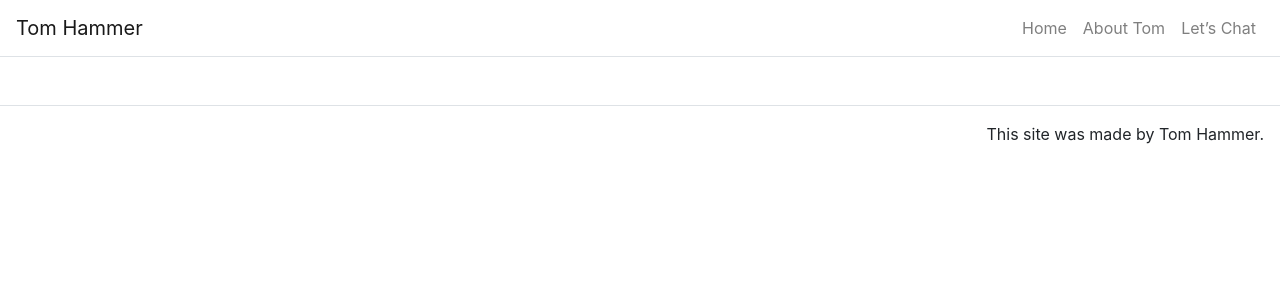
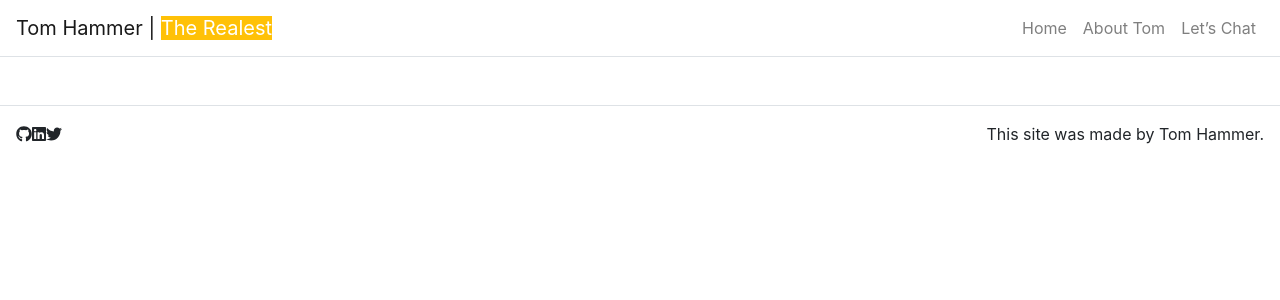
Before and after one commit to tjhammer845/tjhammer845.github.io, a React (Create React App) app: page / in a window 1280 px wide. Shown: the top 300 px of the page. Built offline with nearby package versions, Linux system fonts and the light colour scheme.

Commit message:
font awesome load attempt

```diff
--- a/package.json
+++ b/package.json
@@ -4,6 +4,11 @@
     "version": "0.1.0",
     "private": true,
     "dependencies": {
+        "@fortawesome/fontawesome-svg-core": "^1.2.32",
+        "@fortawesome/free-brands-svg-icons": "^5.15.1",
+        "@fortawesome/free-regular-svg-icons": "^5.15.1",
+        "@fortawesome/free-solid-svg-icons": "^5.15.1",
+        "@fortawesome/react-fontawesome": "^0.1.11",
         "axios": "^0.19.2",
         "boostrap": "^2.0.0",
         "bootstrap": "^4.5.2",
--- a/src/App.js
+++ b/src/App.js
@@ -3,6 +3,7 @@ import { BrowserRouter as Router, Route, Link } from 'react-router-dom';
 import Container from 'react-bootstrap/Container';
 import Navbar from 'react-bootstrap/Navbar';
 import Nav from 'react-bootstrap/Nav';
+
 import './App.css';
 
 import Footer from './components/Footer';
@@ -16,16 +17,16 @@ class App extends React.Component {
     constructor(props) {
         super(props);
         this.state = {
-            title: 'Tom Hammer',
+            title: 'Tom Hammer | Front-End Engineer and Digital Designer',
             headerLinks: [
                 { title: 'Home', path: '/react-portfolio-tjh' },
                 { title: 'About', path: '/about' },
                 { title: 'Contact', path: '/contact' }
             ],
             home: {
-                title: 'Be Relentless',
-                subTitle: 'Projects the make a difference',
-                text: 'Checkout some of my work below'
+                title: 'Creative, logical, technical, and slightly sarcastic',
+                subTitle: 'Creating stuff for the web with a brighter future in mind!',
+                text: 'Check out some of my work below'
             },
             about: {
                 title: 'About Tom'
@@ -42,7 +43,7 @@ class App extends React.Component {
                 <Container className="p-0" fluid={true}>
 
                     <Navbar className="border-bottom" bg="transparent" expand="lg">
-                        <Navbar.Brand>Tom Hammer</Navbar.Brand>
+                        <Navbar.Brand>Tom Hammer | <span className="bg-warning text-white">The Realest</span></Navbar.Brand>
 
                         <Navbar.Toggle className="border-0" aria-controls="navbar-toggle" />
                         <Navbar.Collapse id="navbar-toggle">
--- a/src/components/Footer.js
+++ b/src/components/Footer.js
@@ -2,6 +2,12 @@ import React from 'react';
 import Container from 'react-bootstrap/Container';
 import Row from 'react-bootstrap/Row';
 import Col from 'react-bootstrap/Col';
+
+// get fontawesome imports
+import { faGithub } from "@fortawesome/free-brands-svg-icons";
+import { faLinkedin } from "@fortawesome/free-brands-svg-icons";
+import { faTwitter } from "@fortawesome/free-brands-svg-icons";
+import { FontAwesomeIcon } from "@fortawesome/react-fontawesome";
 
 function Footer() {
 
@@ -10,9 +16,9 @@ function Footer() {
             <Container fluid={true}>
                 <Row className="border-top justify-content-between p-3">
                     <Col className="p-0" md={3} sm={12}>
-                        <i class="fab fa-github"></i>
-                        <i class="fab fa-linkedin-in"></i>
-                        <i class="fab fa-twitter"></i>
+                        <FontAwesomeIcon icon={faGithub} />
+                        <FontAwesomeIcon icon={faLinkedin} />
+                        <FontAwesomeIcon icon={faTwitter} />
                     </Col>
                     <Col className="p-0 d-flex justify-content-end" md={3} sm={12}>
                         This site was made by Tom Hammer.
```
Also changed, not shown: 13 other files (tests, documents, lock files or other folders).
